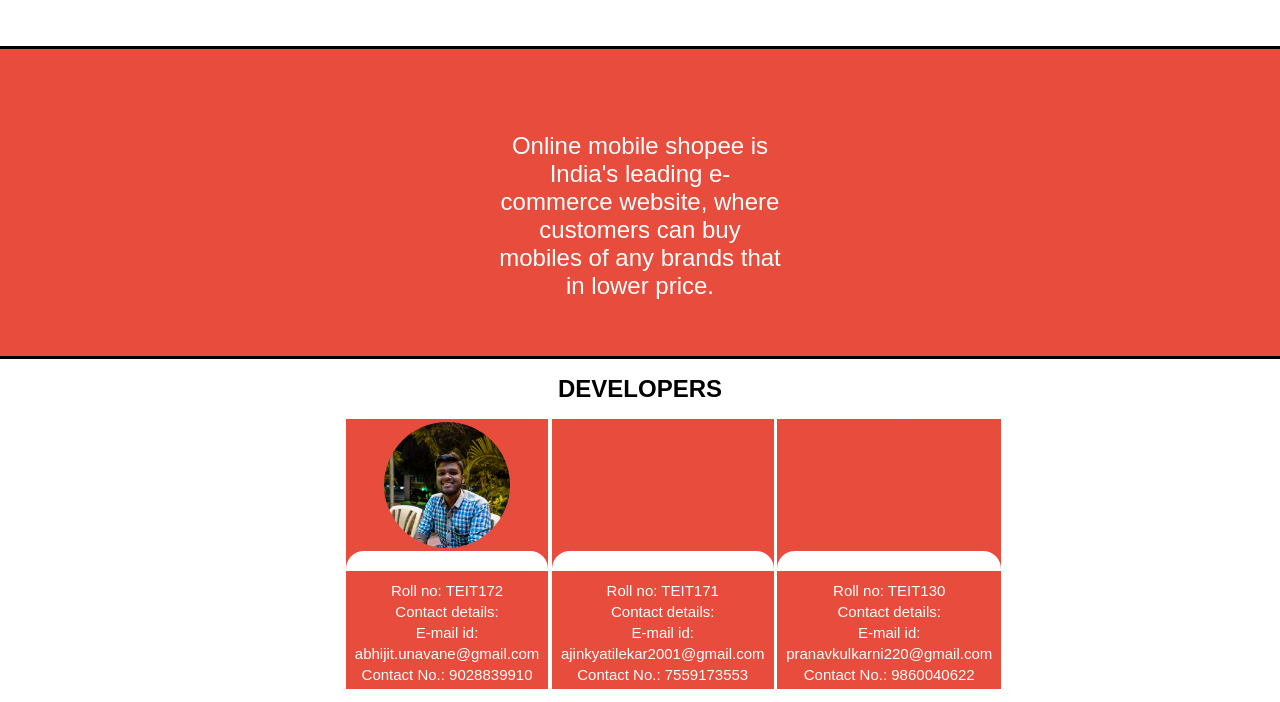
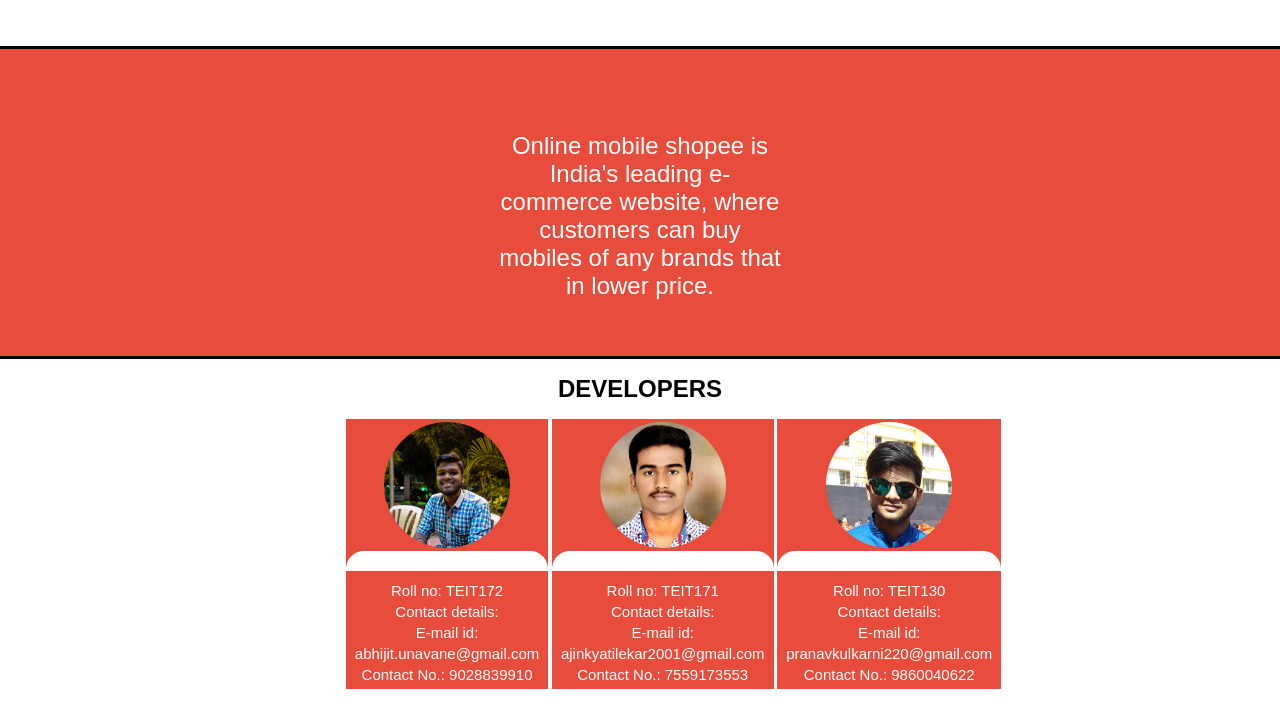
Before and after one commit to abhijitunavane/OnlineMobileShopee, a plain HTML site: page about.html in a window 1280 px wide. Shown: the part 430-1132 px from the top of the page. Drawn offline with Linux system fonts and the light colour scheme.

Commit message:
Add files via upload

```diff
--- a/about.html
+++ b/about.html
@@ -40,7 +40,7 @@
                         <div class="developers-info-heading"><h1>Developers</h1></div>
                         <div class="developers-details">
                             <div class="developer">
-                                <div class="developer-photo"><img src="images/developers/abhi.jpg" alt=""></div>
+                                <div class="developer-photo"><img src="images/developers/devloper_1.jpg" alt=""></div>
                                 <div class="details">
                                     <small>Roll no: TEIT172</small><br>
                                     <small>Contact details:</small><br>
@@ -49,7 +49,7 @@
                                 </div>
                             </div>
                             <div class="developer">
-                                <div class="developer-photo"><img src="images/developers/" alt=""></div>
+                                <div class="developer-photo"><img src="images/developers/devloper_2.jpeg" alt=""></div>
                                 <div class="details">
                                     <small>Roll no: TEIT171</small><br>
                                     <small>Contact details:</small><br>
@@ -58,7 +58,7 @@
                                 </div>
                             </div>
                             <div class="developer">
-                                <div class="developer-photo"><img src="images/developers/" alt=""></div>
+                                <div class="developer-photo"><img src="images/developers/devloper_3.jpeg" alt=""></div>
                                 <div class="details">
                                     <small>Roll no: TEIT130</small><br>
                                     <small>Contact details:</small><br>
```
Also changed, not shown: images/developers/devloper_1.jpg (added), images/developers/devloper_2.jpeg (added), images/developers/devloper_3.jpeg (added).
